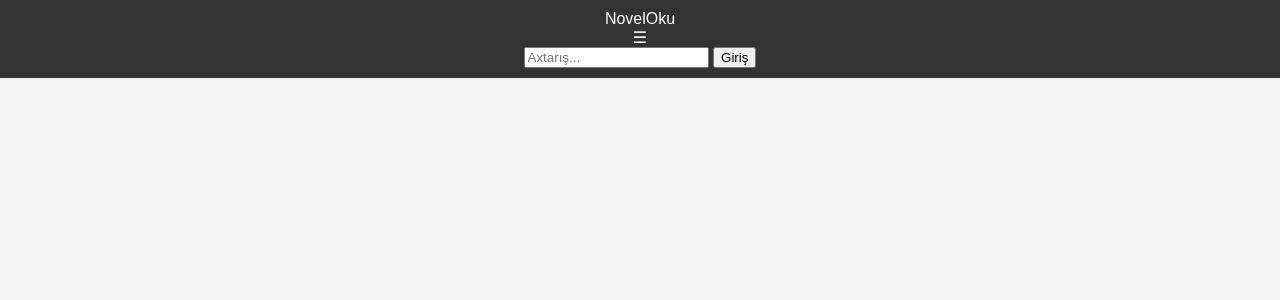
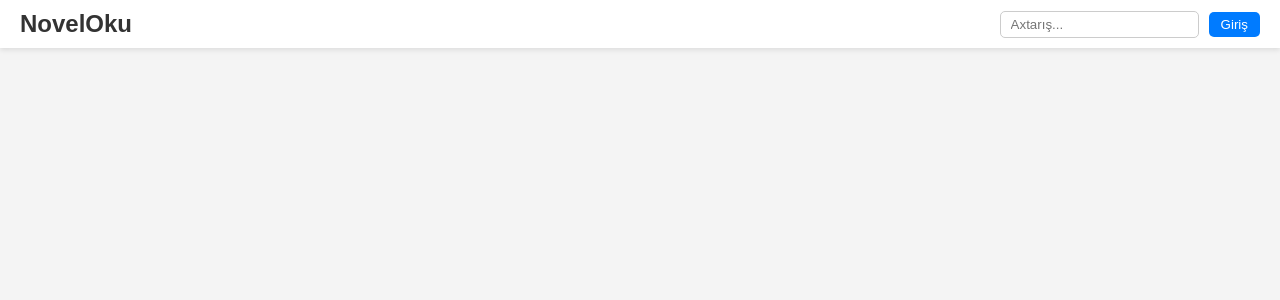
Before and after one commit to Kn1wlee/Kitay, a PHP site: page / in a window 1280 px wide. Shown: the top 300 px of the page. Run offline with PHP 8.4, Linux system fonts and the light colour scheme.

Commit message:
style.css

```diff
--- a/style.css
+++ b/style.css
@@ -1,80 +1,174 @@
-/* Ümumi stil qaydaları */
+/* Ümumi */
 body {
+  margin: 0;
   font-family: Arial, sans-serif;
-  margin: 0;
-  padding: 0;
-  background-color: #f4f4f4;
+  background: #f4f4f4;
+  color: #333;
 }
 
-header {
-  background-color: #333;
-  color: white;
-  padding: 10px;
-  text-align: center;
-}
-
-nav a {
-  color: white;
-  text-decoration: none;
-  margin: 0 10px;
-}
-
-main {
-  padding: 20px;
-}
-
-#novel-list {
-  display: flex;
-  flex-wrap: wrap;
-  gap: 20px;
-}
-
-.novel {
-  width: 200px;
-  background-color: white;
-  border-radius: 8px;
-  box-shadow: 0 0 10px rgba(0, 0, 0, 0.1);
-  overflow: hidden;
-  cursor: pointer;
-}
-
-.novel img {
-  width: 100%;
-  height: 300px;
-  object-fit: cover;
-}
-
-.novel h3 {
-  margin: 10px;
-  font-size: 18px;
-}
-
-.novel p {
-  margin: 10px;
-  font-size: 14px;
-}
-
-#reader {
+.hidden {
   display: none;
 }
 
-#chapter-list {
-  list-style-type: none;
-  padding: 0;
+/* Header */
+header {
+  display: flex;
+  justify-content: space-between;
+  align-items: center;
+  padding: 10px 20px;
+  background-color: #fff;
+  box-shadow: 0 2px 5px rgba(0,0,0,0.1);
+  position: sticky;
+  top: 0;
+  z-index: 100;
 }
 
-#chapter-list li {
-  background-color: #fff;
-  margin: 5px 0;
-  padding: 10px;
+.logo {
+  font-size: 24px;
+  font-weight: bold;
+}
+
+.menu-icon {
+  font-size: 28px;
+  cursor: pointer;
+  display: none; /* Mobile üçün JS ilə açılacaq */
+}
+
+nav {
+  display: flex;
+  align-items: center;
+  gap: 10px;
+}
+
+nav input[type="text"] {
+  padding: 5px 10px;
+  border-radius: 5px;
+  border: 1px solid #ccc;
+}
+
+nav button {
+  padding: 5px 12px;
+  border: none;
+  background-color: #007bff;
+  color: white;
   border-radius: 5px;
   cursor: pointer;
 }
 
-#chapter-list li:hover {
+/* Roman Grid */
+.novels-grid {
+  display: grid;
+  grid-template-columns: repeat(auto-fill, minmax(150px, 1fr));
+  gap: 15px;
+  padding: 20px;
+}
+
+.novel-card {
+  background: white;
+  border-radius: 8px;
+  box-shadow: 0 2px 5px rgba(0,0,0,0.1);
+  overflow: hidden;
+  cursor: pointer;
+  transition: transform 0.2s;
+}
+
+.novel-card:hover {
+  transform: scale(1.03);
+}
+
+.novel-card img {
+  width: 100%;
+  height: 200px;
+  object-fit: cover;
+}
+
+.novel-card h3, .novel-card p {
+  margin: 5px 10px;
+}
+
+/* Oxucu Panel */
+#reader {
+  padding: 20px;
+  background: white;
+  margin: 20px;
+  border-radius: 8px;
+  box-shadow: 0 2px 5px rgba(0,0,0,0.1);
+}
+
+#reader img {
+  max-width: 100%;
+  margin: 10px 0;
+}
+
+#chapterList li {
+  cursor: pointer;
+  margin: 5px 0;
+  list-style: none;
+  padding: 5px;
+  border-bottom: 1px solid #eee;
+}
+
+#chapterList li:hover {
   background-color: #f0f0f0;
 }
 
-#chapter-content {
+/* Comments */
+#commentsSection {
   margin-top: 20px;
 }
+
+#commentsSection ul {
+  list-style: none;
+  padding: 0;
+}
+
+#commentsSection li {
+  border-bottom: 1px solid #eee;
+  padding: 5px 0;
+}
+
+#commentsSection input {
+  width: 100%;
+  padding: 5px 10px;
+  margin: 5px 0;
+}
+
+#commentsSection button {
+  padding: 5px 12px;
+  border: none;
+  background-color: #28a745;
+  color: white;
+  border-radius: 5px;
+  cursor: pointer;
+}
+
+/* Back button */
+#backBtn {
+  margin-top: 10px;
+  padding: 5px 12px;
+  border: none;
+  background-color: #6c757d;
+  color: white;
+  border-radius: 5px;
+  cursor: pointer;
+}
+
+/* Responsive */
+@media (max-width: 768px) {
+  nav {
+    display: none;
+    flex-direction: column;
+    gap: 5px;
+    background: white;
+    position: absolute;
+    top: 60px;
+    right: 10px;
+    padding: 10px;
+    box-shadow: 0 2px 5px rgba(0,0,0,0.2);
+    border-radius: 8px;
+  }
+
+  .menu-icon {
+    display: block;
+  }
+    }
```
